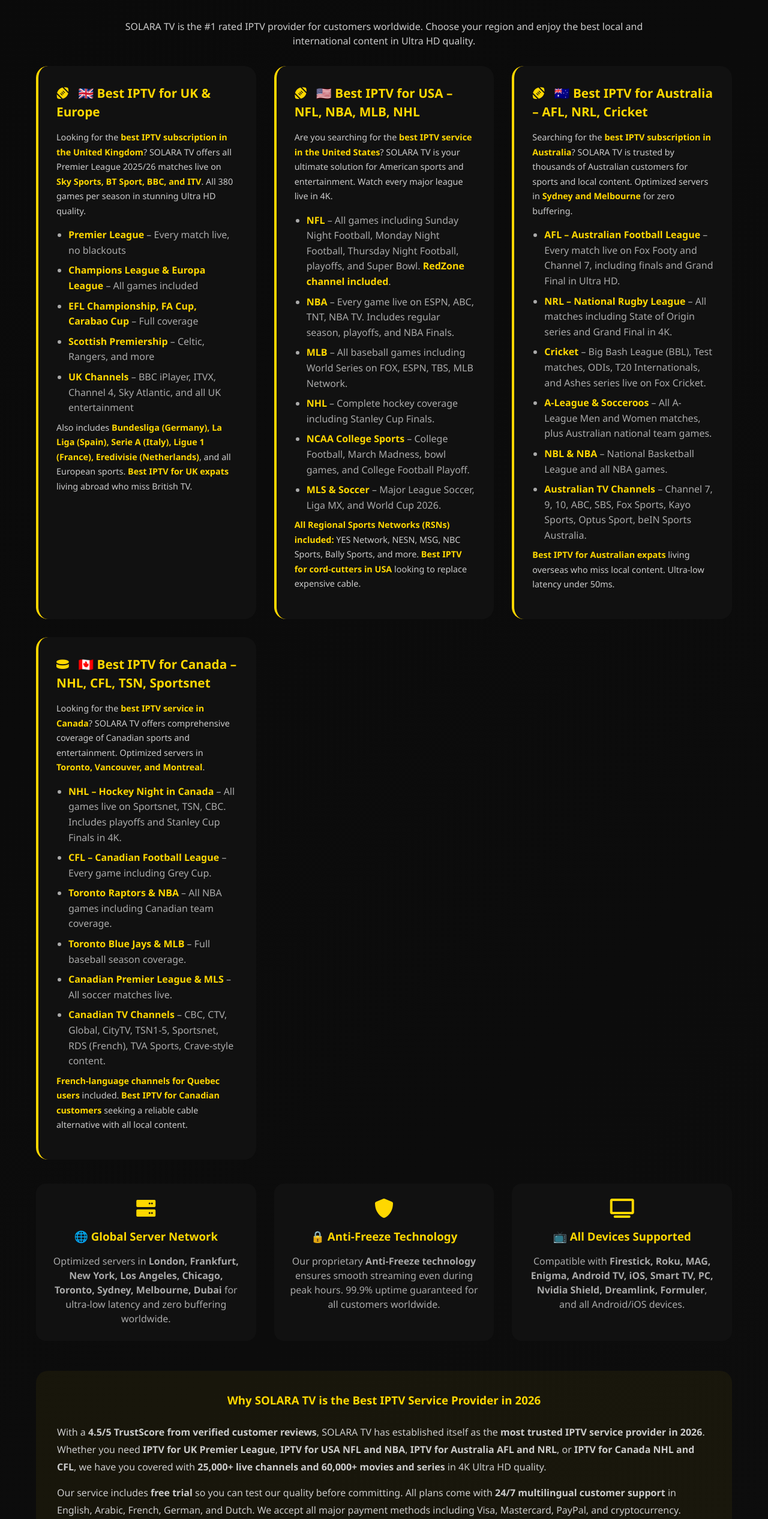
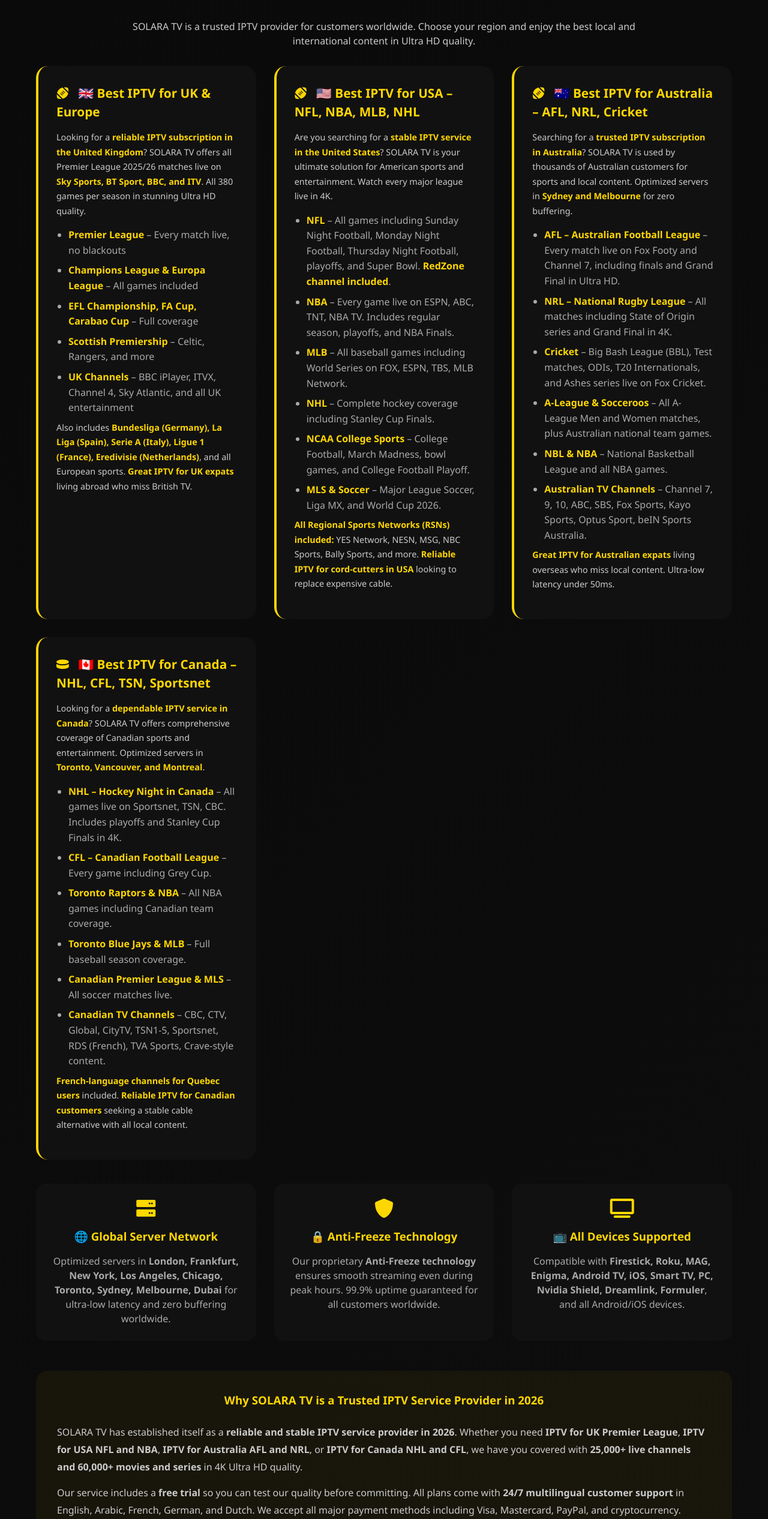
Before and after one commit to aliensgest/solaratv.tv, a plain HTML site: page pricing.html in a window 1280 px wide. Shown: the part 2288-4820 px from the top of the page at 60% size. Drawn offline with Linux system fonts and the light colour scheme.

Commit message:
Revise SEO content and modify schema structure
Updated SEO content and removed aggregate rating from schema.

```diff
--- a/pricing.html
+++ b/pricing.html
@@ -3,12 +3,9 @@
 <script>
 // حل شامل لإزالة .html من جميع الصفحات والروابط
 (function() {
-  // إصلاح الرابط الحالي
   if (location.pathname.endsWith('.html')) {
     history.replaceState({}, '', location.pathname.replace('.html', ''));
   }
-
-  // إصلاح جميع الروابط في الصفحة
   for (let link of document.querySelectorAll('a[href]')) {
     let href = link.getAttribute('href');
     if (href && href.includes('.html') && !href.includes('://')) {
@@ -41,7 +38,7 @@
   <meta property="og:type" content="website">
   <meta name="twitter:card" content="summary_large_image">
 
-  <!-- Schema.org للأسعار -->
+  <!-- Schema.org للأسعار - بدون تقييمات -->
   <script type="application/ld+json">
   {
     "@context": "https://schema.org",
@@ -50,12 +47,6 @@
     "description": "Premium IPTV Service with 25,000+ channels and 60,000+ VOD",
     "image": "https://i.ibb.co/1G1CJ65v/1000098885.jpg",
     "brand": { "@type": "Brand", "name": "SOLARA TV" },
-    "aggregateRating": {
-      "@type": "AggregateRating",
-      "ratingValue": "4.5",
-      "ratingCount": "18950",
-      "bestRating": "5"
-    },
     "offers": [
       {
         "@type": "Offer",
@@ -267,7 +258,7 @@
         <button class="plan-btn" onclick="window.open('https://wa.me/212600160196?text=I%20want%20the%206%20month%20plan%20at%20€55','_blank')">Choose Semi-Annual Plan</button>
       </div>
 
-      <!-- Annual Plan - PRICE UPDATED TO €100 -->
+      <!-- Annual Plan -->
       <div class="pricing-card">
         <div class="popular-badge">🏆 BEST OFFER</div>
         <div class="plan-name">Annual Plan</div>
@@ -332,13 +323,13 @@
 <section class="seo-section">
   <div class="container">
     <h2 class="section-title">🌍 Best IPTV Service by Region – 2026</h2>
-    <p style="text-align: center; margin-bottom: 30px; color: #ccc; max-width: 900px; margin-left: auto; margin-right: auto;">SOLARA TV is the #1 rated IPTV provider for customers worldwide. Choose your region and enjoy the best local and international content in Ultra HD quality.</p>
+    <p style="text-align: center; margin-bottom: 30px; color: #ccc; max-width: 900px; margin-left: auto; margin-right: auto;">SOLARA TV is a trusted IPTV provider for customers worldwide. Choose your region and enjoy the best local and international content in Ultra HD quality.</p>
 
     <div class="seo-grid">
       <!-- UK & Europe -->
       <div class="seo-card">
         <h3><i class="fas fa-football-ball"></i> 🇬🇧 Best IPTV for UK & Europe</h3>
-        <p>Looking for the <strong>best IPTV subscription in the United Kingdom</strong>? SOLARA TV offers all Premier League 2025/26 matches live on <strong>Sky Sports, BT Sport, BBC, and ITV</strong>. All 380 games per season in stunning Ultra HD quality.</p>
+        <p>Looking for a <strong>reliable IPTV subscription in the United Kingdom</strong>? SOLARA TV offers all Premier League 2025/26 matches live on <strong>Sky Sports, BT Sport, BBC, and ITV</strong>. All 380 games per season in stunning Ultra HD quality.</p>
         <ul>
           <li><strong>Premier League</strong> – Every match live, no blackouts</li>
           <li><strong>Champions League & Europa League</strong> – All games included</li>
@@ -346,13 +337,13 @@
           <li><strong>Scottish Premiership</strong> – Celtic, Rangers, and more</li>
           <li><strong>UK Channels</strong> – BBC iPlayer, ITVX, Channel 4, Sky Atlantic, and all UK entertainment</li>
         </ul>
-        <p>Also includes <strong>Bundesliga (Germany), La Liga (Spain), Serie A (Italy), Ligue 1 (France), Eredivisie (Netherlands)</strong>, and all European sports. <strong>Best IPTV for UK expats</strong> living abroad who miss British TV.</p>
+        <p>Also includes <strong>Bundesliga (Germany), La Liga (Spain), Serie A (Italy), Ligue 1 (France), Eredivisie (Netherlands)</strong>, and all European sports. <strong>Great IPTV for UK expats</strong> living abroad who miss British TV.</p>
       </div>
 
       <!-- USA -->
       <div class="seo-card">
         <h3><i class="fas fa-football-ball"></i> 🇺🇸 Best IPTV for USA – NFL, NBA, MLB, NHL</h3>
-        <p>Are you searching for the <strong>best IPTV service in the United States</strong>? SOLARA TV is your ultimate solution for American sports and entertainment. Watch every major league live in 4K.</p>
+        <p>Are you searching for a <strong>stable IPTV service in the United States</strong>? SOLARA TV is your ultimate solution for American sports and entertainment. Watch every major league live in 4K.</p>
         <ul>
           <li><strong>NFL</strong> – All games including Sunday Night Football, Monday Night Football, Thursday Night Football, playoffs, and Super Bowl. <strong>RedZone channel included</strong>.</li>
           <li><strong>NBA</strong> – Every game live on ESPN, ABC, TNT, NBA TV. Includes regular season, playoffs, and NBA Finals.</li>
@@ -361,13 +352,13 @@
           <li><strong>NCAA College Sports</strong> – College Football, March Madness, bowl games, and College Football Playoff.</li>
           <li><strong>MLS & Soccer</strong> – Major League Soccer, Liga MX, and World Cup 2026.</li>
         </ul>
-        <p><strong>All Regional Sports Networks (RSNs) included:</strong> YES Network, NESN, MSG, NBC Sports, Bally Sports, and more. <strong>Best IPTV for cord-cutters in USA</strong> looking to replace expensive cable.</p>
+        <p><strong>All Regional Sports Networks (RSNs) included:</strong> YES Network, NESN, MSG, NBC Sports, Bally Sports, and more. <strong>Reliable IPTV for cord-cutters in USA</strong> looking to replace expensive cable.</p>
       </div>
 
       <!-- Australia -->
       <div class="seo-card">
         <h3><i class="fas fa-football-ball"></i> 🇦🇺 Best IPTV for Australia – AFL, NRL, Cricket</h3>
-        <p>Searching for the <strong>best IPTV subscription in Australia</strong>? SOLARA TV is trusted by thousands of Australian customers for sports and local content. Optimized servers in <strong>Sydney and Melbourne</strong> for zero buffering.</p>
+        <p>Searching for a <strong>trusted IPTV subscription in Australia</strong>? SOLARA TV is used by thousands of Australian customers for sports and local content. Optimized servers in <strong>Sydney and Melbourne</strong> for zero buffering.</p>
         <ul>
           <li><strong>AFL – Australian Football League</strong> – Every match live on Fox Footy and Channel 7, including finals and Grand Final in Ultra HD.</li>
           <li><strong>NRL – National Rugby League</strong> – All matches including State of Origin series and Grand Final in 4K.</li>
@@ -376,13 +367,13 @@
           <li><strong>NBL & NBA</strong> – National Basketball League and all NBA games.</li>
           <li><strong>Australian TV Channels</strong> – Channel 7, 9, 10, ABC, SBS, Fox Sports, Kayo Sports, Optus Sport, beIN Sports Australia.</li>
         </ul>
-        <p><strong>Best IPTV for Australian expats</strong> living overseas who miss local content. Ultra-low latency under 50ms.</p>
+        <p><strong>Great IPTV for Australian expats</strong> living overseas who miss local content. Ultra-low latency under 50ms.</p>
       </div>
 
       <!-- Canada -->
       <div class="seo-card">
         <h3><i class="fas fa-hockey-puck"></i> 🇨🇦 Best IPTV for Canada – NHL, CFL, TSN, Sportsnet</h3>
-        <p>Looking for the <strong>best IPTV service in Canada</strong>? SOLARA TV offers comprehensive coverage of Canadian sports and entertainment. Optimized servers in <strong>Toronto, Vancouver, and Montreal</strong>.</p>
+        <p>Looking for a <strong>dependable IPTV service in Canada</strong>? SOLARA TV offers comprehensive coverage of Canadian sports and entertainment. Optimized servers in <strong>Toronto, Vancouver, and Montreal</strong>.</p>
         <ul>
           <li><strong>NHL – Hockey Night in Canada</strong> – All games live on Sportsnet, TSN, CBC. Includes playoffs and Stanley Cup Finals in 4K.</li>
           <li><strong>CFL – Canadian Football League</strong> – Every game including Grey Cup.</li>
@@ -391,7 +382,7 @@
           <li><strong>Canadian Premier League & MLS</strong> – All soccer matches live.</li>
           <li><strong>Canadian TV Channels</strong> – CBC, CTV, Global, CityTV, TSN1-5, Sportsnet, RDS (French), TVA Sports, Crave-style content.</li>
         </ul>
-        <p><strong>French-language channels for Quebec users</strong> included. <strong>Best IPTV for Canadian customers</strong> seeking a reliable cable alternative with all local content.</p>
+        <p><strong>French-language channels for Quebec users</strong> included. <strong>Reliable IPTV for Canadian customers</strong> seeking a stable cable alternative with all local content.</p>
       </div>
     </div>
 
@@ -414,12 +405,12 @@
       </div>
     </div>
 
-    <!-- Long-form SEO Content -->
+    <!-- Long-form SEO Content - بدون أي تقييمات -->
     <div style="margin-top: 50px; background: rgba(255,215,0,0.05); padding: 35px; border-radius: 20px;">
-      <h3 style="color: #FFD700; text-align: center; margin-bottom: 25px;">Why SOLARA TV is the Best IPTV Service Provider in 2026</h3>
-      <p style="color: #ccc; line-height: 1.8; margin-bottom: 15px;">With a <strong>4.5/5 TrustScore from verified customer reviews</strong>, SOLARA TV has established itself as the <strong>most trusted IPTV service provider in 2026</strong>. Whether you need <strong>IPTV for UK Premier League</strong>, <strong>IPTV for USA NFL and NBA</strong>, <strong>IPTV for Australia AFL and NRL</strong>, or <strong>IPTV for Canada NHL and CFL</strong>, we have you covered with <strong>25,000+ live channels and 60,000+ movies and series</strong> in 4K Ultra HD quality.</p>
-      <p style="color: #ccc; line-height: 1.8; margin-bottom: 15px;">Our service includes <strong>free trial</strong> so you can test our quality before committing. All plans come with <strong>24/7 multilingual customer support</strong> in English, Arabic, French, German, and Dutch. We accept all major payment methods including Visa, Mastercard, PayPal, and cryptocurrency.</p>
-      <p style="color: #ccc; line-height: 1.8;"><strong>Don't miss World Cup 2026!</strong> Subscribe to SOLARA TV today and watch every match live on beIN SPORTS, FOX, BBC, ITV, SBS, Optus Sport, CTV, and TSN. <strong>Get your free trial now</strong> and experience the best IPTV service in the world.</p>
+      <h3 style="color: #FFD700; text-align: center; margin-bottom: 25px;">Why SOLARA TV is a Trusted IPTV Service Provider in 2026</h3>
+      <p style="color: #ccc; line-height: 1.8; margin-bottom: 15px;">SOLARA TV has established itself as a <strong>reliable and stable IPTV service provider in 2026</strong>. Whether you need <strong>IPTV for UK Premier League</strong>, <strong>IPTV for USA NFL and NBA</strong>, <strong>IPTV for Australia AFL and NRL</strong>, or <strong>IPTV for Canada NHL and CFL</strong>, we have you covered with <strong>25,000+ live channels and 60,000+ movies and series</strong> in 4K Ultra HD quality.</p>
+      <p style="color: #ccc; line-height: 1.8; margin-bottom: 15px;">Our service includes a <strong>free trial</strong> so you can test our quality before committing. All plans come with <strong>24/7 multilingual customer support</strong> in English, Arabic, French, German, and Dutch. We accept all major payment methods including Visa, Mastercard, PayPal, and cryptocurrency.</p>
+      <p style="color: #ccc; line-height: 1.8;"><strong>Don't miss World Cup 2026!</strong> Subscribe to SOLARA TV today and watch every match live on beIN SPORTS, FOX, BBC, ITV, SBS, Optus Sport, CTV, and TSN. <strong>Get your free trial now</strong> and experience a dependable IPTV service.</p>
     </div>
 
     <div style="text-align: center; margin-top: 40px;">
@@ -454,7 +445,7 @@
       <i class="fab fa-cc-amex"></i>
       <i class="fab fa-bitcoin"></i>
     </div>
-    <p style="margin:20px 0">© 2026 SOLARA TV — Best IPTV Service 2026 — #1 Rated 4.5/5 on Trustpilot</p>
+    <p style="margin:20px 0">© 2026 SOLARA TV — Best IPTV Service 2026 — 25,000+ Live Channels in 4K</p>
     <p style="font-size: 0.7rem; color: #666;">UK • Europe • USA • Canada • Australia • GCC • Worldwide</p>
     <a href="https://wa.me/212600160196" class="whatsapp-float"><i class="fab fa-whatsapp"></i></a>
   </div>
```
